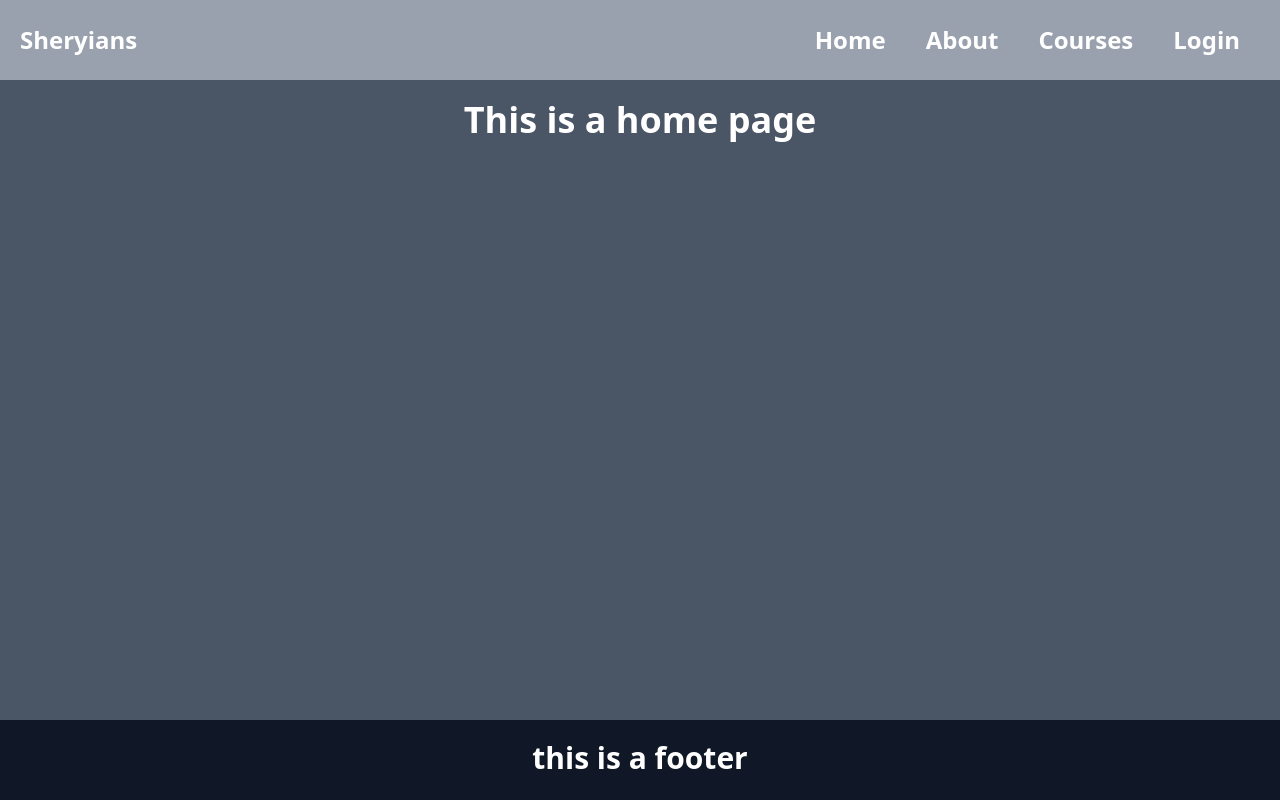
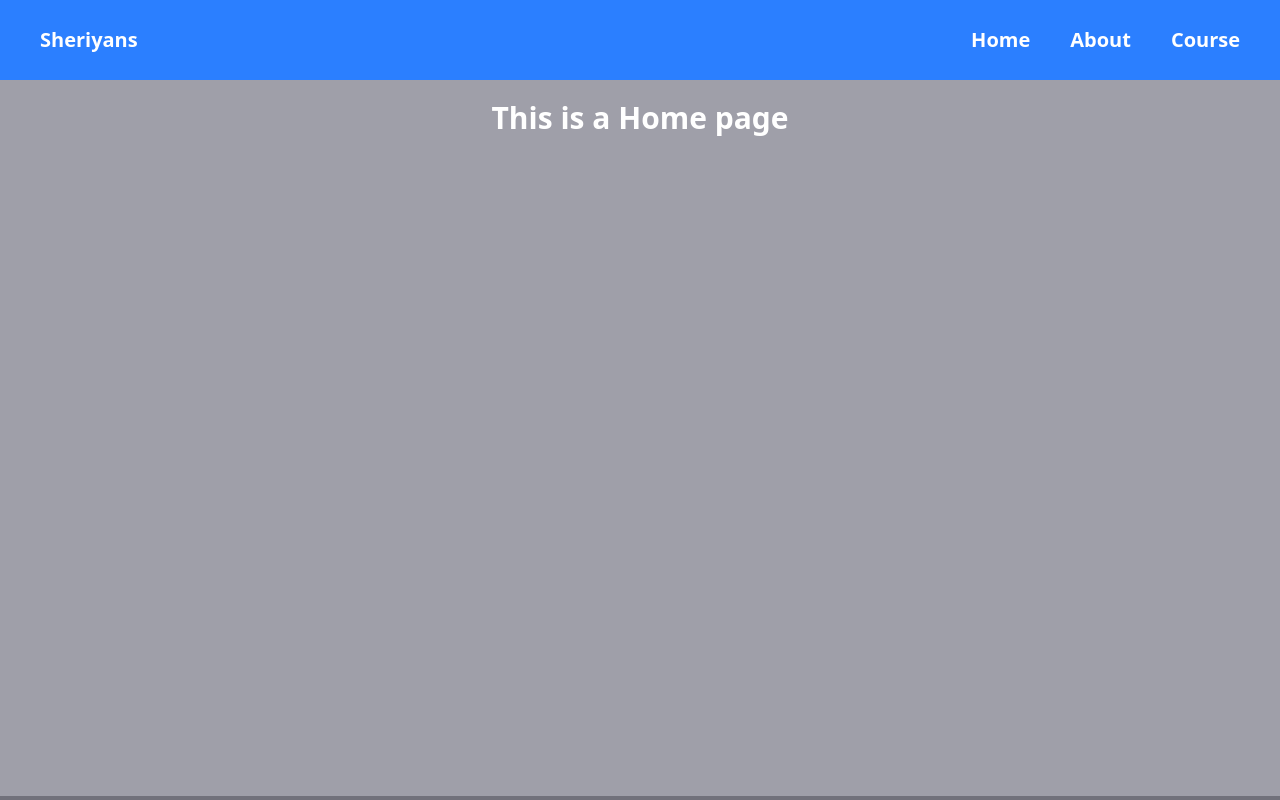
Before and after one commit to dhruval1907/React-cohort22, a React (Vite) app in the folder react-routing/: page / in a window 1280 px wide. Built offline with nearby package versions, Linux system fonts and the light colour scheme.

Commit message:
exploring the routing

```diff
--- a/react-routing/src/App.jsx
+++ b/react-routing/src/App.jsx
@@ -1,31 +1,14 @@
-import React from "react";
-import Nav from "./components/Nav";
-import Footer from "./components/Footer";
-import Hero from "./components/Hero";
-import { Route, Routes } from "react-router-dom";
-import About from "./components/About";
-import Courses from "./components/Courses";
-import Notfound from "./pages/Notfound";
-import Coursedetails from "./components/Coursedetails";
+import React from 'react'
+import Nav from './components/Nav'
+import Hero from './components/Hero'
 
 const App = () => {
   return (
-    <div className="bg-black h-screen w-full">
+    <div className='h-screen w-full bg-zinc-500'>
       <Nav />
+      <Hero/>
+    </div>
+  )
+}
 
-      <Routes>
-        <Route path="/" element={<Hero />} />
-        <Route path="/about" element={<About />} />
-        <Route path="*" element={<Notfound />} />
-        <Route path="/courses" element={<Courses />}>
-          <Route path="/courses/:id" element={<Coursedetails />} />
-        </Route>
-      </Routes>
-
-      {/* <Hero /> */}
-      <Footer />
-    </div>
-  );
-};
-
-export default App;
+export default App
--- a/react-routing/src/components/About.jsx
+++ b/react-routing/src/components/About.jsx
@@ -1,11 +1,11 @@
-import React from "react";
+import React from 'react'
 
 const About = () => {
   return (
-    <div className="h-[84%] w-full bg-gray-600 text-center p-5">
-      <h1 className="text-white font-bold text-4xl ">This is a about page</h1>
+    <div className='h-[89.5%] w-full bg-zinc-400'>
+        <h1 className='text-3xl  text-center p-5 font-bold text-white'>This is a Home page </h1>
     </div>
-  );
-};
+  )
+}
 
-export default About;
+export default About
--- a/react-routing/src/components/Coursedetails.jsx
+++ b/react-routing/src/components/Coursedetails.jsx
@@ -1,11 +1,10 @@
 import React from "react";
 
-const Coursedetails = (props) => {
-
+const Coursedetails = () => {
   return (
-    <div className="h-[84%] w-full bg-gray-600 text-center p-5">
-      <h1 className="text-white font-bold text-4xl ">
-        Course deatils page
+    <div className="h-[89.5%] w-full bg-zinc-400">
+      <h1 className="text-3xl  text-center p-5 font-bold text-white">
+        This is a Home page{" "}
       </h1>
     </div>
   );
--- a/react-routing/src/components/Courses.jsx
+++ b/react-routing/src/components/Courses.jsx
@@ -1,11 +1,11 @@
-import React from "react";
+import React from 'react'
 
 const Courses = () => {
   return (
-      <div className="h-[84%] w-full bg-gray-600 text-center p-5">
-        <h1 className="text-white font-bold text-4xl ">This is a course page</h1>
+     <div className='h-[89.5%] w-full bg-zinc-400'>
+        <h1 className='text-3xl  text-center p-5 font-bold text-white'>This is a Home page </h1>
     </div>
-  );
-};
+  )
+}
 
-export default Courses;
+export default Courses
--- a/react-routing/src/components/Footer.jsx
+++ /dev/null
@@ -1,11 +0,0 @@
-import React from 'react'
-
-const Footer = () => {
-  return (
-    <div className='h-20 bg-gray-900 text-white  w-full absolute bottom-0'>
-       <h1 className='text-3xl font-bold text-center p-5'>this is a footer</h1>
-    </div>
-  )
-}
-
-export default Footer
--- a/react-routing/src/components/Hero.jsx
+++ b/react-routing/src/components/Hero.jsx
@@ -2,8 +2,8 @@ import React from 'react'
 
 const Hero = () => {
   return (
-    <div className='h-[84%] w-full bg-gray-600 text-center p-5'>
-    <h1 className='text-white font-bold text-4xl '>This is a home page</h1>
+    <div className='h-[89.5%] w-full bg-zinc-400'>
+        <h1 className='text-3xl  text-center p-5 font-bold text-white'>This is a Home page </h1>
     </div>
   )
 }
--- a/react-routing/src/components/Nav.jsx
+++ b/react-routing/src/components/Nav.jsx
@@ -1,18 +1,16 @@
-import React from "react";
-import { Link } from "react-router-dom";
+import React from 'react'
 
 const Nav = () => {
   return (
-      <div className="h-20 w-full text-white flex items-center justify-between p-5  bg-gray-400">
-        <h2 className="font-semibold text-2xl ">Sheryians</h2>
-        <div className="flex items-center gap-10 px-5">
-          <Link className="font-semibold text-2xl cursor-pointer" to="/">Home</Link>
-          <Link className="font-semibold text-2xl cursor-pointer" to="/about">About</Link>
-          <Link className="font-semibold text-2xl cursor-pointer" to="/courses">Courses</Link>
-          <Link className="font-semibold text-2xl cursor-pointer" to="/">Login</Link>
-        </div>
+    <div className='h-10 bg-blue-500  p-10 text-white font-semibold text-xl flex justify-between items-center '>
+      <h2>Sheriyans</h2>
+      <div className='flex items-center gap-10'>
+        <a href="/">Home</a>
+        <a href="/about">About</a>
+        <a href="/Course">Course</a>
       </div>
-  );
-};
+    </div>
+  )
+}
 
-export default Nav;
+export default Nav
```
